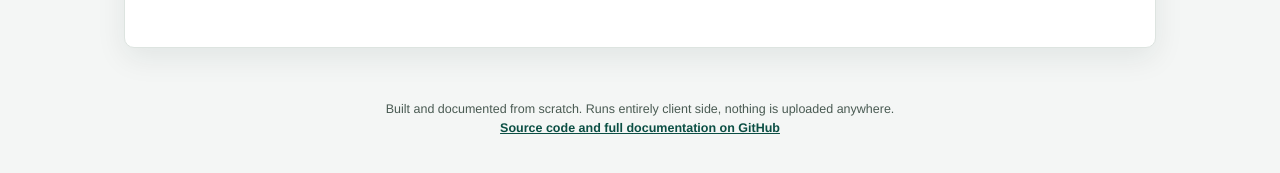
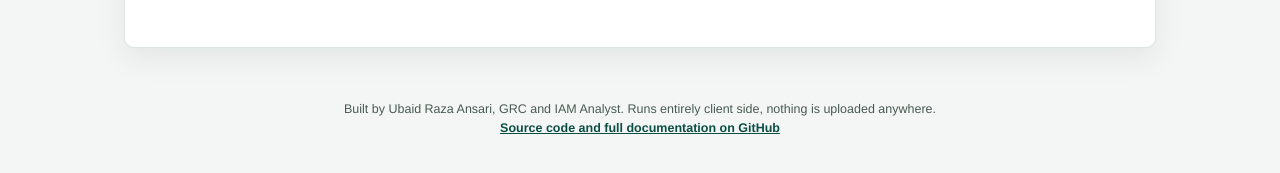
Before and after one commit to ubaidraza5/accesslens, a plain HTML site: page web/index.html in a window 1280 px wide. Shown: the part 885-1058 px from the top of the page. Drawn offline with Linux system fonts and the light colour scheme.

Commit message:
aCredit the author by name on the live demo page

```diff
--- a/web/index.html
+++ b/web/index.html
@@ -3,6 +3,7 @@
 <head>
 <meta charset="utf-8">
 <meta name="viewport" content="width=device-width, initial-scale=1">
+<meta name="author" content="Ubaid Raza Ansari">
 <title>AccessLens, identity access review made simple</title>
 <style>
   :root {
@@ -222,7 +223,7 @@
 </main>
 
 <footer>
-  Built and documented from scratch. Runs entirely client side, nothing is uploaded anywhere.<br>
+  Built by Ubaid Raza Ansari, GRC and IAM Analyst. Runs entirely client side, nothing is uploaded anywhere.<br>
   <a href="https://github.com/ubaidraza5/accesslens" target="_blank" rel="noopener">Source code and full documentation on GitHub</a>
 </footer>
 
```
